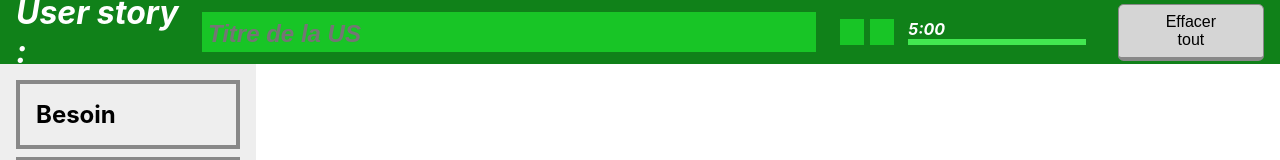
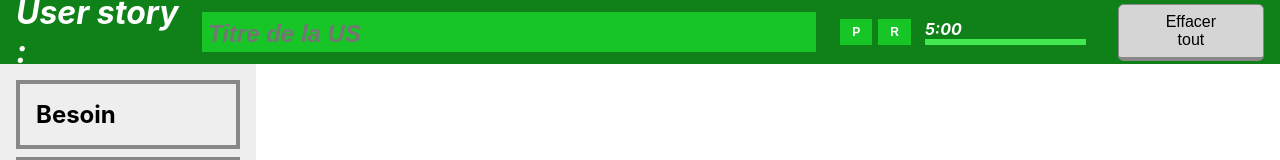
Before and after one commit to is06team/roadtrip-grooming, a Next.js app: page / in a window 1280 px wide. Shown: the top 160 px of the page. Built offline with nearby package versions, Linux system fonts and the light colour scheme.

Commit message:
Removed icons for now

```diff
--- a/pages/components/IncrementPhase/components/Increment/components/Estimation/index.js
+++ b/pages/components/IncrementPhase/components/Increment/components/Estimation/index.js
@@ -32,7 +32,7 @@ const Estimation = ({ estimation, incrementName, onChange }) => {
         <option>21</option>
         <option>34</option>
       </select>
-      <button className="slackPoll" onClick={copySlackPollToClipboard}><i className="fab fa-slack"></i></button>
+      <button className="slackPoll" onClick={copySlackPollToClipboard}>S</button>
     </div>
   )
 }
--- a/pages/components/Timer/index.js
+++ b/pages/components/Timer/index.js
@@ -43,8 +43,8 @@ const Timer = () => {
   return (
     <div className={styles.Timer}>
       <div className={styles.buttons}>
-        <button className="timer" onClick={startPause}><i className={'fas ' + (active ? 'fa-pause' : 'fa-play')}></i></button>
-        <button className="timer" onClick={reset}><i className="fas fa-undo-alt"></i></button>
+        <button className="timer" onClick={startPause}>P</button>
+        <button className="timer" onClick={reset}>R</button>
       </div>
       <div className={styles.counter}>
         <span className={styles.digits}>{format(seconds)}</span>
--- a/pages/index.js
+++ b/pages/index.js
@@ -1,5 +1,4 @@
 import React, { createContext, useEffect, useState } from 'react'
-import Head from 'next/head'
 
 import AssetPhase from './components/AssetPhase'
 import Breadcrumb from './components/Breadcrumb'
@@ -75,9 +74,6 @@ const Main = () => {
           </div>
         </div>
       </AppDataContext.Provider>
-      <Head>
-        <script type="text/javascript" src="https://kit.fontawesome.com/c8a09f3a5c.js"></script>
-      </Head>
     </div>
   )
 }
```
